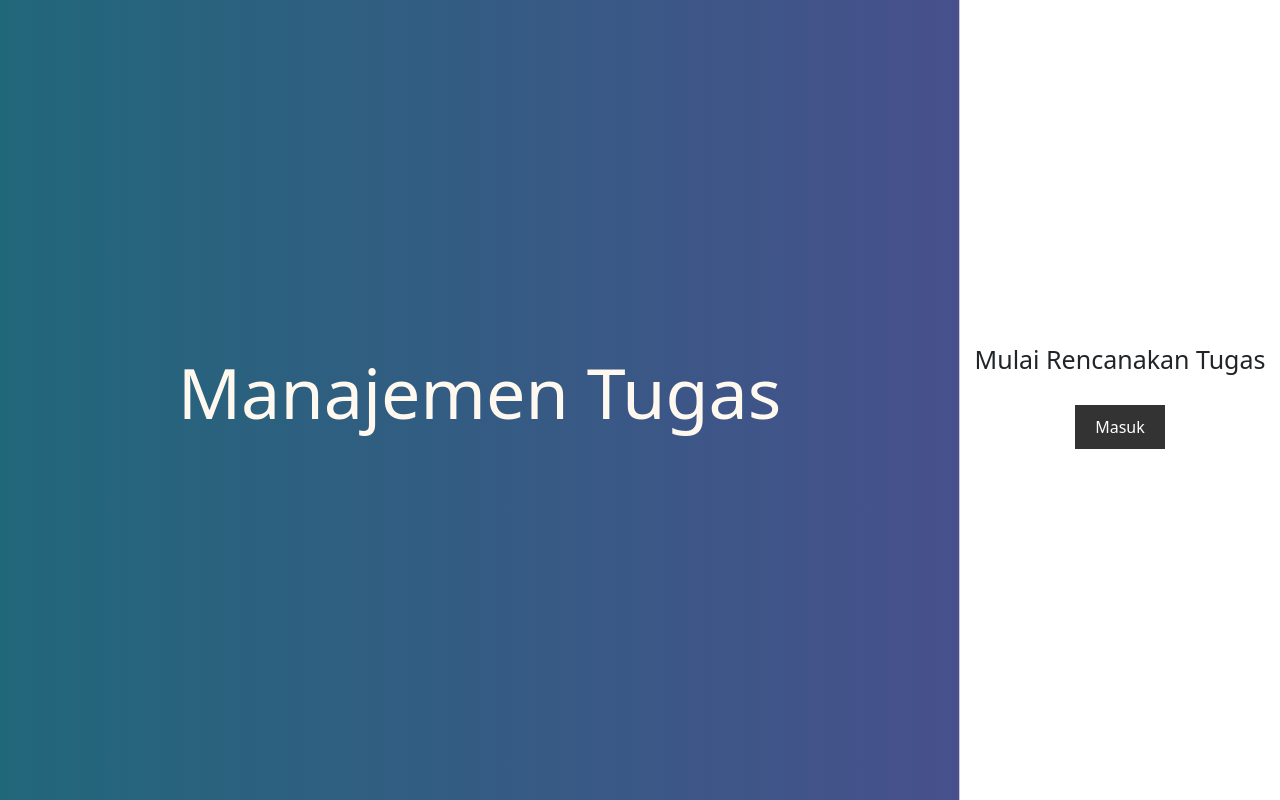
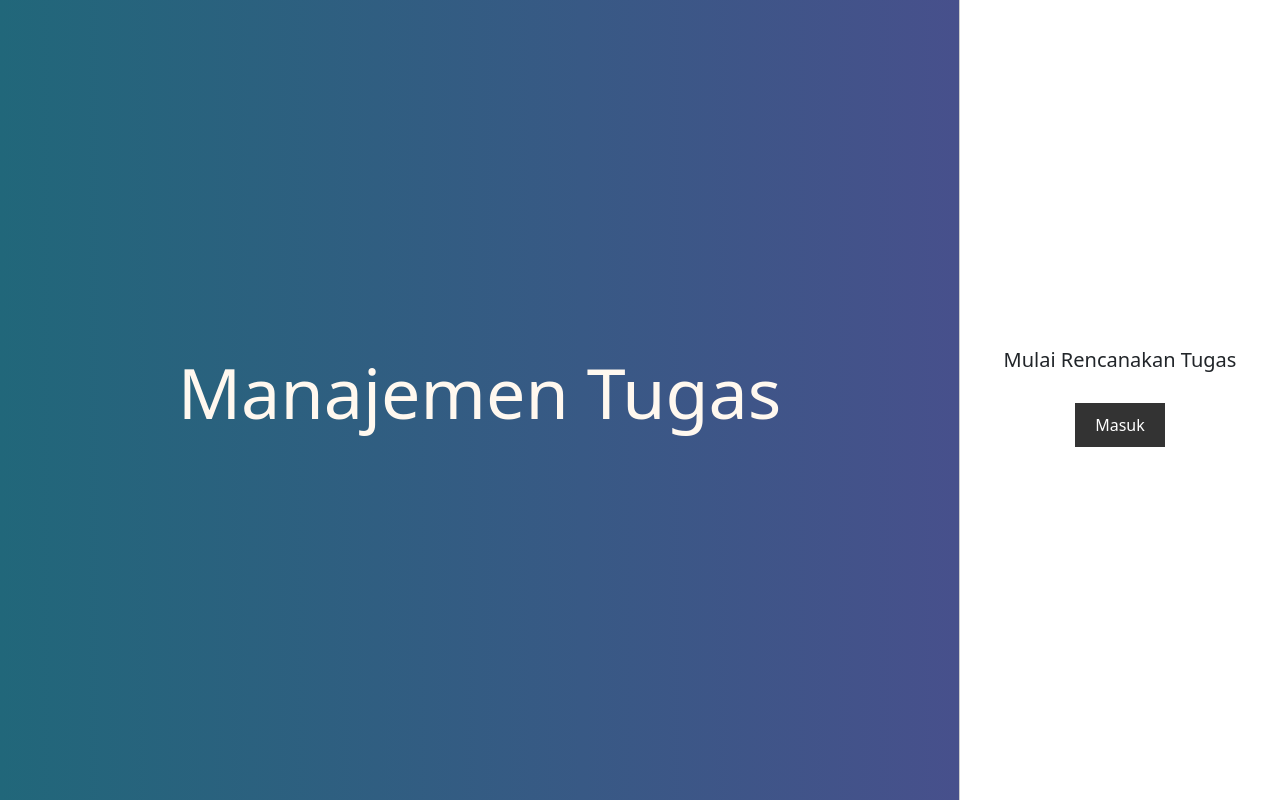
Before and after one commit to sonus69/FP-PSO-Kelompok-8, a website: page public/index.html in a window 1280 px wide. Drawn offline with nearby package versions, Linux system fonts and the light colour scheme.

Commit message:
edit tampilan dikit'

```diff
--- a/public/index.html
+++ b/public/index.html
@@ -25,7 +25,7 @@
                 <p style="padding: 10px; font-size: 70px; color: rgb(255, 248, 239);">Manajemen Tugas</p>
             </div>
             <div class="col-md-3 d-flex flex-column justify-content-center align-items-center">
-                <p style="font-size: 25px; text-align:center;">Mulai Rencanakan Tugas</p>
+                <p style="font-size: 20px; padding: 2px; text-align:center;">Mulai Rencanakan Tugas</h3>
                 <div style="padding: 10px; border: none; cursor: default;">
                     <button onclick="location.href='/crud'" style="padding: 10px 20px; background-color: #333; color: white; border: none; cursor: pointer;">Masuk</button>
                 </div>
```
